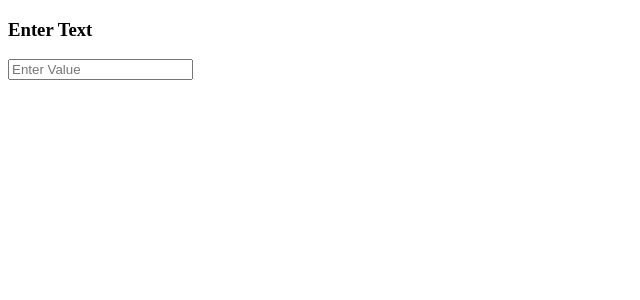
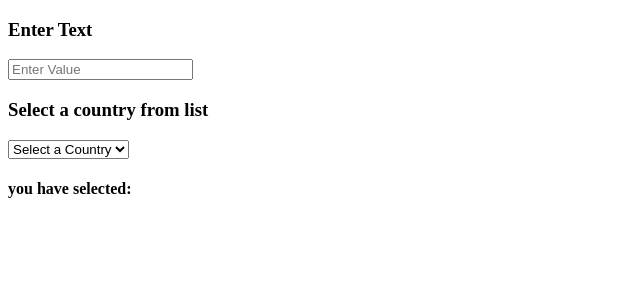
Before and after one commit to NarasimhaReddyY/react-training, a React app: page / in a window 1280 px wide. Shown: the top 300 px of the page, without its empty margins (0-640 px from the left). Built offline with nearby package versions, Linux system fonts and the light colour scheme.

Commit message:
Example#2 - Selectbox * Added a separate class for select box component * Rendering Textbox and Selectbox components from App Component.

```diff
--- a/src/App.jsx
+++ b/src/App.jsx
@@ -1,9 +1,14 @@
 import React, {Component} from 'react';
+import Textbox from './Textbox.jsx';
+import Selectbox from './Selectbox.jsx'
 
 class App extends Component {
   render() {
     return (
-      <h1>Hello React :)</h1>
+      <div>
+      	<Textbox />
+      	<Selectbox />
+  	  </div>
     );
   }
 }
--- /dev/null
+++ b/src/Selectbox.jsx
@@ -0,0 +1,43 @@
+import React, {Component} from 'react';
+
+class Selectbox extends Component {
+
+	constructor(props) {
+		super(props);
+
+		this.state = {
+			value: ""
+		}
+
+		this.handleChange = this.handleChange.bind(this);
+		this.handleSubmit = this.handleSubmit.bind(this);
+	}
+
+	handleChange (event) {
+		this.setState({value: event.target.value})
+	}
+
+	handleSubmit (event) {
+		alert("you have submited: " + this.state.value)
+	}
+
+	render() {
+	  return (
+	    <div>
+ 	      <h3>Select a country from list</h3>
+ 	       <select onChange={this.handleChange} value={this.state.value}>
+ 	        <option value="">Select a Country</option>
+ 	        <option value="India">India</option>
+ 	        <option value="Sri Lanka">Sri Lanka</option>
+ 	        <option value="Bangladesh">Bangladesh</option>
+ 	        <option value="Pakistan">Pakistan</option>
+ 	        <option value="Chaina">Chaina</option>
+ 	      </select>
+
+	      <h4> you have selected: {this.state.value} </h4>
+	    </div>
+	  )
+	}
+}
+
+export default Selectbox;
--- a/src/index.jsx
+++ b/src/index.jsx
@@ -7,6 +7,5 @@ require("../styles/application.scss");
 import React from 'react';
 import ReactDOM from 'react-dom';
 import App from './App.jsx';
-import Textbox from './Textbox.jsx';
 
-ReactDOM.render(<Textbox />, document.getElementById('react-root'));
+ReactDOM.render(<App />, document.getElementById('react-root'));
```
